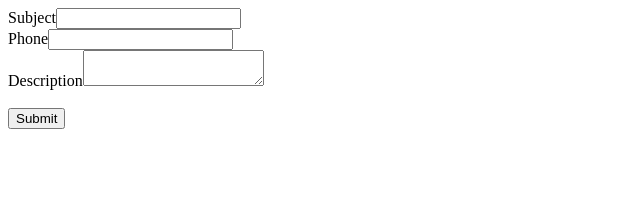
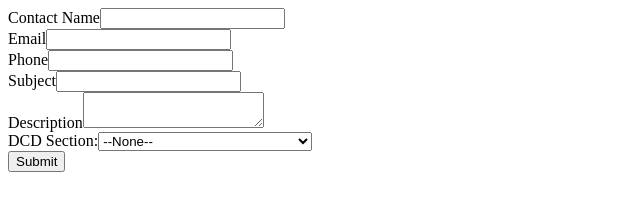
Before and after one commit to fin-limelight/censorship, a plain HTML site: page index.html in a window 1280 px wide. Shown: the whole page, without its empty margins (0-640 px from the left). Drawn offline with Linux system fonts and the light colour scheme.

Commit message:
Update index.html

```diff
--- a/index.html
+++ b/index.html
@@ -5,10 +5,6 @@
 <!--  ----------------------------------------------------------------------  -->
 
 <META HTTP-EQUIV="Content-type" CONTENT="text/html; charset=UTF-8">
-<script src="https://www.google.com/recaptcha/api.js"></script>
-<script>
- function timestamp() { var response = document.getElementById("g-recaptcha-response"); if (response == null || response.value.trim() == "") {var elems = JSON.parse(document.getElementsByName("captcha_settings")[0].value);elems["ts"] = JSON.stringify(new Date().getTime());document.getElementsByName("captcha_settings")[0].value = JSON.stringify(elems); } } setInterval(timestamp, 500);
-</script>
 
 <!--  ----------------------------------------------------------------------  -->
 <!--  NOTE: Please add the following <FORM> element to your page.             -->
@@ -16,7 +12,6 @@
 
 <form action="https://webto.salesforce.com/servlet/servlet.WebToCase?encoding=UTF-8&orgId=00DDp000001nSn6" method="POST">
 
-<input type=hidden name='captcha_settings' value='{"keyname":"Censorship","fallback":"true","orgId":"00DDp000001nSn6","ts":""}'>
 <input type=hidden name="orgid" value="00DDp000001nSn6">
 <input type=hidden name="retURL" value="http://milnebay.gov.pg/">
 
@@ -28,13 +23,31 @@
 <!--  value="peteryanda64@gmail.com">                                         -->
 <!--  ----------------------------------------------------------------------  -->
 
-<label for="subject">Subject</label><input  id="subject" maxlength="80" name="subject" size="20" type="text" /><br>
+<label for="name">Contact Name</label><input  id="name" maxlength="80" name="name" size="20" type="text" /><br>
+
+<label for="email">Email</label><input  id="email" maxlength="80" name="email" size="20" type="text" /><br>
 
 <label for="phone">Phone</label><input  id="phone" maxlength="40" name="phone" size="20" type="text" /><br>
 
+<label for="subject">Subject</label><input  id="subject" maxlength="80" name="subject" size="20" type="text" /><br>
+
 <label for="description">Description</label><textarea name="description"></textarea><br>
 
-<div class="g-recaptcha" data-sitekey="Censorship"></div><br>
+DCD Section:<select  id="00NDp000009U7dN" name="00NDp000009U7dN" title="DCD Section"><option value="">--None--</option><option value="Censorship">Censorship</option>
+<option value="Child &amp; Social Welfare">Child &amp; Social Welfare</option>
+<option value="Church Government Partnership">Church Government Partnership</option>
+<option value="Civil Registry">Civil Registry</option>
+<option value="Disability">Disability</option>
+<option value="Elderly">Elderly</option>
+<option value="GBV">GBV</option>
+<option value="Informal Sector">Informal Sector</option>
+<option value="Sports">Sports</option>
+<option value="Team Milne Bay">Team Milne Bay</option>
+<option value="Woman">Woman</option>
+<option value="Youth">Youth</option>
+<option value="Others">Others</option>
+</select><br>
+
 <input type="submit" name="submit">
 
 </form>
```
